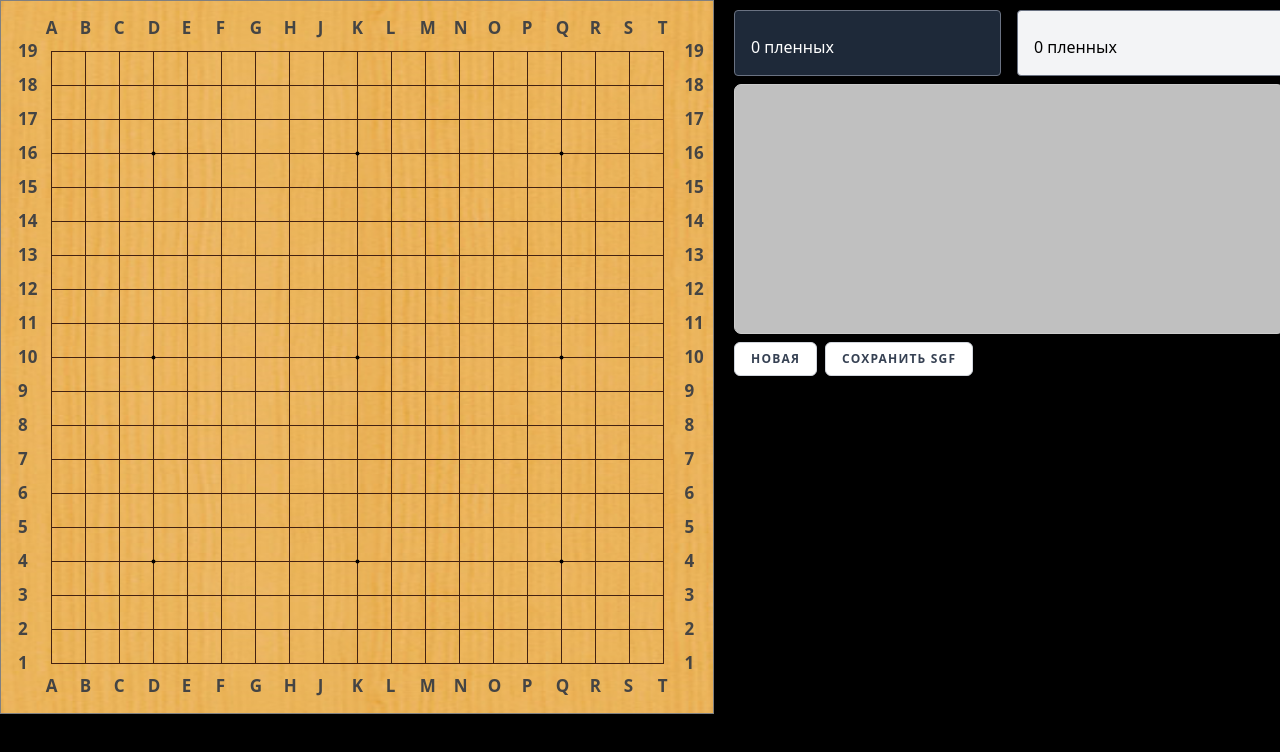
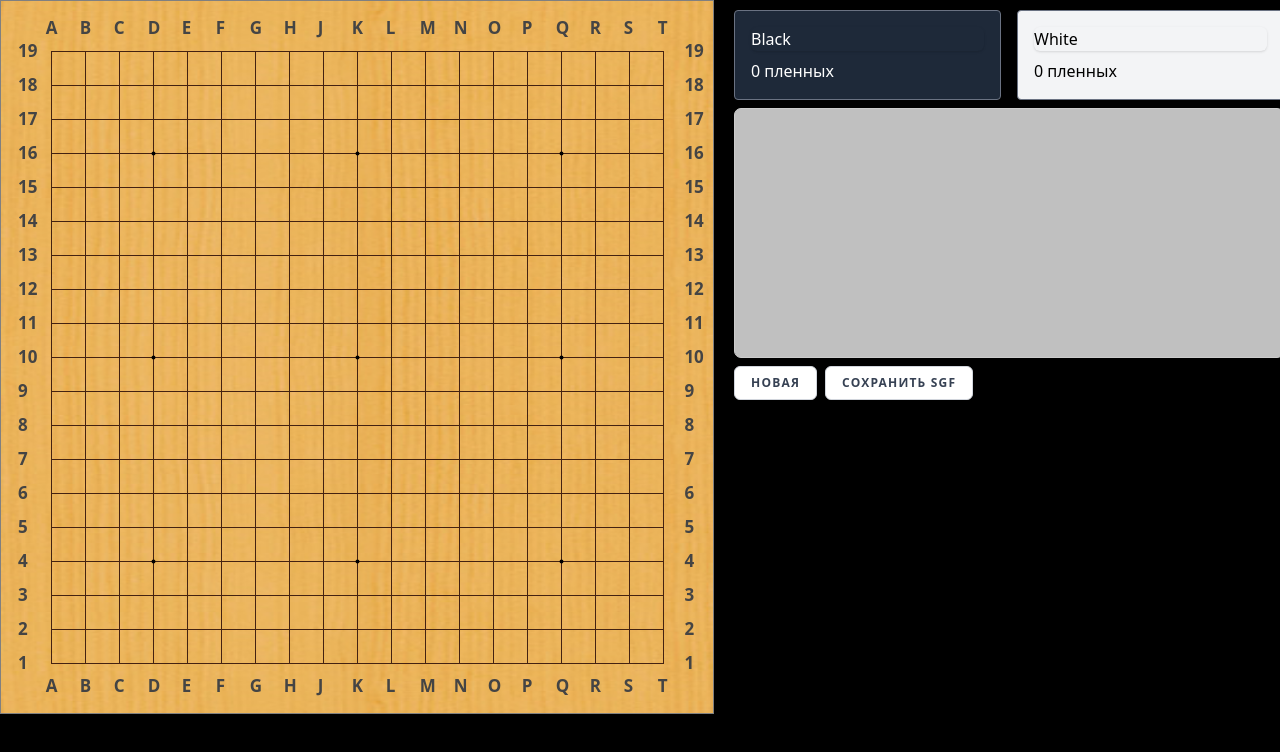
Before and after one commit to iKarabella/VueGoban, a Vue app: page / in a window 1280 px wide. Shown: the top 752 px of the page. Built offline with nearby package versions, Linux system fonts and the light colour scheme.

Commit message:
fix GameInfo.vue

```diff
--- a/src/components/GameInfo/GameInfo.vue
+++ b/src/components/GameInfo/GameInfo.vue
@@ -2,10 +2,8 @@
     import { computed } from 'vue';
 
     const props = defineProps({
-        gameInfo:{type:Object, default: {}},
-        prisoners:{type:Array, default:[0,0]},
+        game:{type:Object, default: {}},
     });
-
     const emit = defineEmits({revertColors:null});
 </script>
 <template>
@@ -14,21 +12,21 @@
             <div class="w-6/12 relative rounded border border-gray-500 p-4 mr-2 bg-gray-800 text-white">
                 <div>
                     <div class="border-gray-300 dark:border-gray-700 dark:bg-gray-900 dark:text-gray-300 rounded-md shadow-sm">
-                        {{ gameInfo.black_player_name }}
+                        {{ game.black_player_name }}
                     </div>
                 </div>
                 <div class="w-full block mt-2">
-                    <span>{{ prisoners[0] }} {{ prisoners[0]==1?'пленный':'пленных' }}</span>
+                    <span>{{ game.prisoners[0] }} {{ game.prisoners[0]==1?'пленный':'пленных' }}</span>
                 </div>
             </div>
             <div class="w-6/12 relative rounded border border-gray-500 p-4 ml-2 bg-gray-100">
                 <div>
                     <div class="border-gray-300 dark:border-gray-700 dark:bg-gray-900 dark:text-gray-300 rounded-md shadow-sm">
-                        {{ gameInfo.white_player_name }}
+                        {{ game.white_player_name }}
                     </div>
                 </div>
                 <div class="w-full block mt-2">
-                    <span>{{ prisoners[1] }} {{ prisoners[1]==1?'пленный':'пленных' }}</span>
+                    <span>{{ game.prisoners[1] }} {{ game.prisoners[1]==1?'пленный':'пленных' }}</span>
                 </div>
             </div>
         </div>
```
